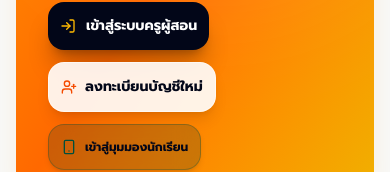
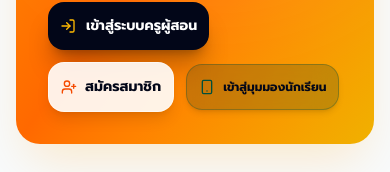
Before and after one commit to ChutiponTri/Pudding, a Next.js app: page / in a window 390 px wide. Shown: the part 463-635 px from the top of the page. Built offline with nearby package versions, Linux system fonts and the light colour scheme; no server answers.

Commit message:
Update UI for mobile

```diff
--- a/src/components/TeacherLoggedOutView.tsx
+++ b/src/components/TeacherLoggedOutView.tsx
@@ -57,7 +57,7 @@ export const TeacherLoggedOutView: React.FC = () => {
               className="px-3 py-3.5 rounded-2xl bg-white/90 hover:bg-white text-slate-950 font-bold text-sm shadow-lg hover:shadow-xl transition-all hover:scale-105 active:scale-95 flex items-center gap-2 cursor-pointer border border-white/50"
             >
               <UserPlus className="w-4 h-4 text-orange-600" />
-              <span>{language === "th" ? "ลงทะเบียนบัญชีใหม่" : "Create Account"}</span>
+              <span>{language === "th" ? "สมัครสมาชิก" : "Create Account"}</span>
             </Link>
 
             <Link
--- a/src/lib/i18n/en.json
+++ b/src/lib/i18n/en.json
@@ -85,7 +85,7 @@
   "courses": {
     "title": "Course Structure & Standard Indicators",
     "subtitle": "Group sections and assignments by parent course, with co-teaching and research support",
-    "create_course_modal_title": "Create New Course",
+    "create_course_modal_title": "New Course",
     "create_course_btn": "Create Course",
     "delete_course": "Delete Course",
     "delete_course_confirm": "Are you sure you want to delete this course? All associated classrooms and assignments will be removed.",
```
